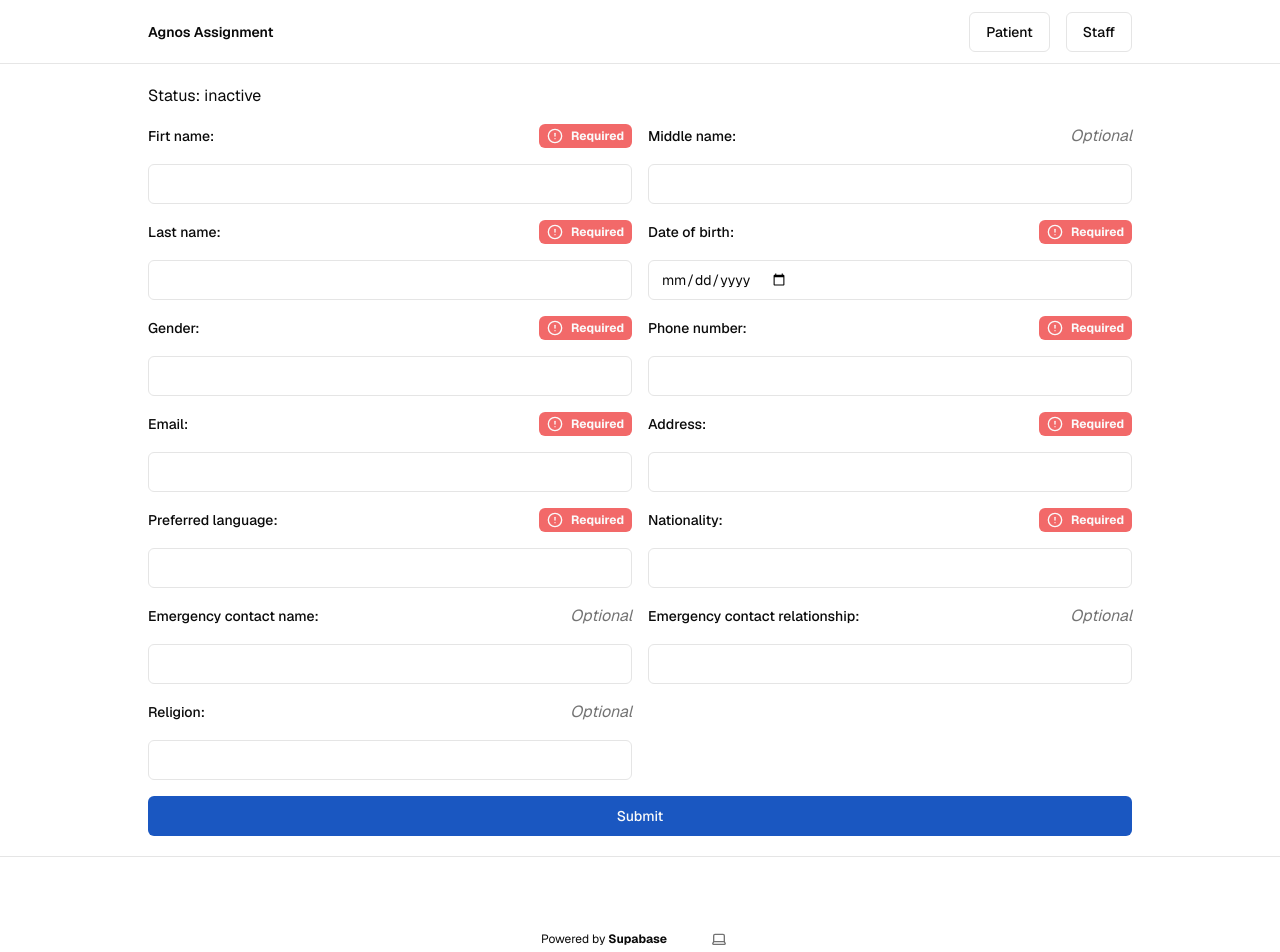
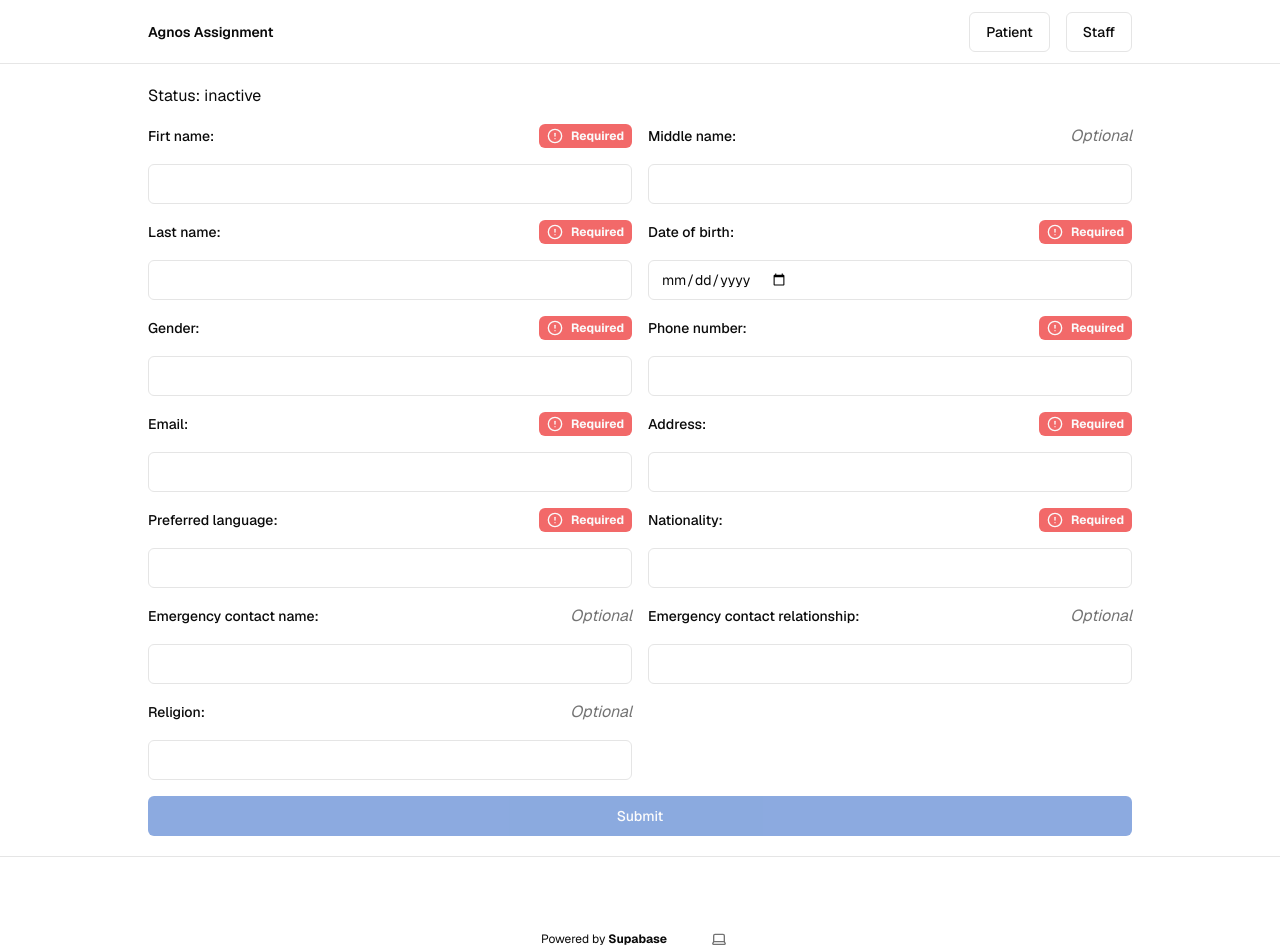
Before and after one commit to DepartureLV/supabase-realtime-input-form, a Next.js app: page /patients in a window 1280 px wide. Shown: the top 952 px of the page. Built offline with nearby package versions, Linux system fonts and the light colour scheme; no server answers.

Commit message:
feat: disable submit button if some field invalid

```diff
--- a/components/personal-form.tsx
+++ b/components/personal-form.tsx
@@ -23,6 +23,33 @@ export default function PersonalForm({
   emailDuplicate = false,
   className,
 }: PersonalFormProps) {
+  const [fieldsValidity, setFieldsValidity] = useState<Record<string, boolean>>(
+    {}
+  );
+
+  const isFormValid = () => {
+    const requiredFields: (keyof Patient)[] = [
+      "first_name",
+      "last_name",
+      "date_of_birth",
+      "gender",
+      "phone_number",
+      "email",
+      "address",
+      "preferred_language",
+      "nationality",
+    ];
+
+    return requiredFields.every((field) => fieldsValidity[field] === true);
+  };
+
+  const updateFieldValidity = (field: string, isValid: boolean) => {
+    setFieldsValidity((prev) => ({
+      ...prev,
+      [field]: isValid,
+    }));
+  };
+
   return (
     <form
       onSubmit={handleSubmit ? handleSubmit : () => {}}
@@ -34,6 +61,7 @@ export default function PersonalForm({
         value={formData.first_name}
         handleChange={handleChange ? handleChange : () => {}}
         disabled={disabled}
+        updateValidity={updateFieldValidity}
       />
       <LabelInput
         htmlFor="middle_name"
@@ -41,6 +69,7 @@ export default function PersonalForm({
         value={formData.middle_name}
         handleChange={handleChange ? handleChange : () => {}}
         disabled={disabled}
+        updateValidity={updateFieldValidity}
         optional
       />
       <LabelInput
@@ -49,6 +78,7 @@ export default function PersonalForm({
         value={formData.last_name}
         handleChange={handleChange ? handleChange : () => {}}
         disabled={disabled}
+        updateValidity={updateFieldValidity}
       />
       <LabelInput
         htmlFor="date_of_birth"
@@ -57,6 +87,7 @@ export default function PersonalForm({
         value={formData.date_of_birth}
         handleChange={handleChange ? handleChange : () => {}}
         disabled={disabled}
+        updateValidity={updateFieldValidity}
       />
       <LabelInput
         htmlFor="gender"
@@ -64,6 +95,7 @@ export default function PersonalForm({
         value={formData.gender}
         handleChange={handleChange ? handleChange : () => {}}
         disabled={disabled}
+        updateValidity={updateFieldValidity}
       />
       <LabelInput
         htmlFor="phone_number"
@@ -72,6 +104,7 @@ export default function PersonalForm({
         type="tel"
         handleChange={handleChange ? handleChange : () => {}}
         disabled={disabled}
+        updateValidity={updateFieldValidity}
       />
       <LabelInput
         htmlFor="email"
@@ -80,6 +113,7 @@ export default function PersonalForm({
         value={formData.email}
         handleChange={handleChange ? handleChange : () => {}}
         disabled={disabled}
+        updateValidity={updateFieldValidity}
         duplicate={emailDuplicate}
       />
       <LabelInput
@@ -88,6 +122,7 @@ export default function PersonalForm({
         value={formData.address}
         handleChange={handleChange ? handleChange : () => {}}
         disabled={disabled}
+        updateValidity={updateFieldValidity}
       />
       <LabelInput
         htmlFor="preferred_language"
@@ -95,6 +130,7 @@ export default function PersonalForm({
         value={formData.preferred_language}
         handleChange={handleChange ? handleChange : () => {}}
         disabled={disabled}
+        updateValidity={updateFieldValidity}
       />
       <LabelInput
         htmlFor="nationality"
@@ -102,6 +138,7 @@ export default function PersonalForm({
         value={formData.nationality}
         handleChange={handleChange ? handleChange : () => {}}
         disabled={disabled}
+        updateValidity={updateFieldValidity}
       />
       <LabelInput
         htmlFor="emergency_contact_name"
@@ -109,6 +146,7 @@ export default function PersonalForm({
         value={formData.emergency_contact_name}
         handleChange={handleChange ? handleChange : () => {}}
         disabled={disabled}
+        updateValidity={updateFieldValidity}
         optional
       />
       <LabelInput
@@ -117,6 +155,7 @@ export default function PersonalForm({
         value={formData.emergency_contact_relationship}
         handleChange={handleChange ? handleChange : () => {}}
         disabled={disabled}
+        updateValidity={updateFieldValidity}
         optional
       />
       <LabelInput
@@ -125,11 +164,16 @@ export default function PersonalForm({
         value={formData.religion}
         handleChange={handleChange ? handleChange : () => {}}
         disabled={disabled}
+        updateValidity={updateFieldValidity}
         optional
       />
 
       {!disabled && (
-        <Button type="submit" className="col-span-1 md:col-span-2">
+        <Button
+          type="submit"
+          className="col-span-1 md:col-span-2"
+          disabled={!isFormValid()}
+        >
           Submit
         </Button>
       )}
@@ -147,6 +191,7 @@ interface LabelCombination {
   className?: string;
   htmlFor: keyof Patient;
   duplicate?: boolean;
+  updateValidity?: (field: string, isValid: boolean) => void;
 }
 
 const LabelInput = ({
@@ -159,6 +204,7 @@ const LabelInput = ({
   htmlFor,
   className,
   duplicate,
+  updateValidity,
 }: LabelCombination) => {
   const [isValid, setIsValid] = useState(false);
   const [customMessage, setCustomMessage] = useState("Require");
@@ -196,6 +242,14 @@ const LabelInput = ({
 
     setIsValid(validity);
     setCustomMessage(message);
+
+    if (updateValidity) {
+      if (optional && (!value || value.length === 0)) {
+        updateValidity(htmlFor, true);
+      } else {
+        updateValidity(htmlFor, validity);
+      }
+    }
   }, [value, duplicate]);
 
   return (
```
